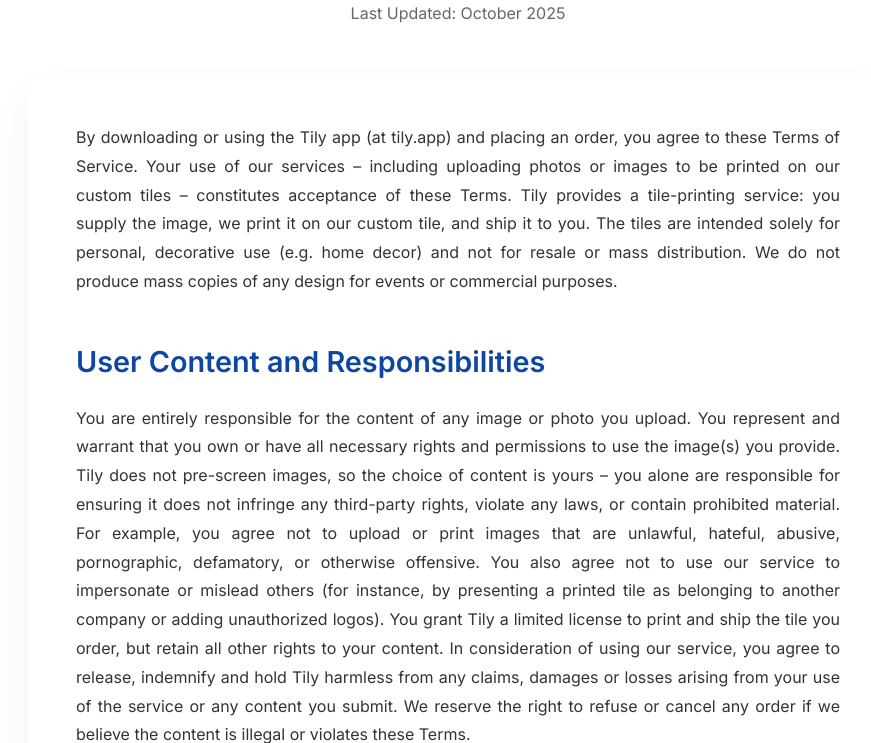
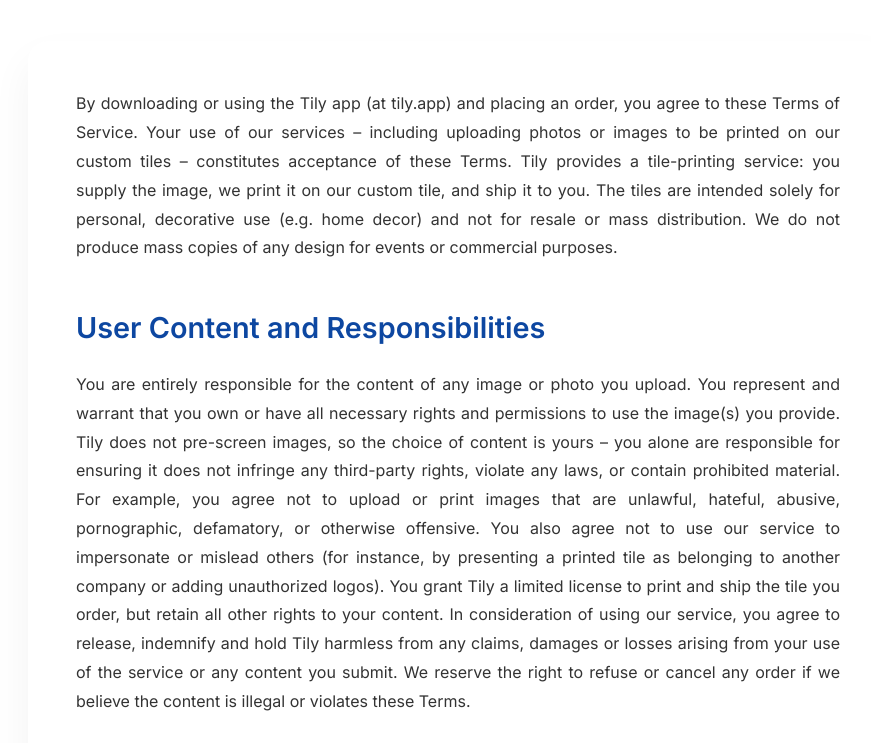
Before and after one commit to alexfila/tily-website, a plain HTML site: page terms.html in a window 1280 px wide. Shown: the part 357-1100 px from the top of the page, without its empty margins (182-1053 px from the left). Drawn offline with Linux system fonts and the light colour scheme.

Commit message:
Update terms.html

```diff
--- a/terms.html
+++ b/terms.html
@@ -152,7 +152,6 @@
                      </div>
                 </div>
                 <h1>Terms & Conditions</h1>
-                <p class="last-updated">Last Updated: October 2025</p>
             </div>
 
             <div class="terms-content">
```
